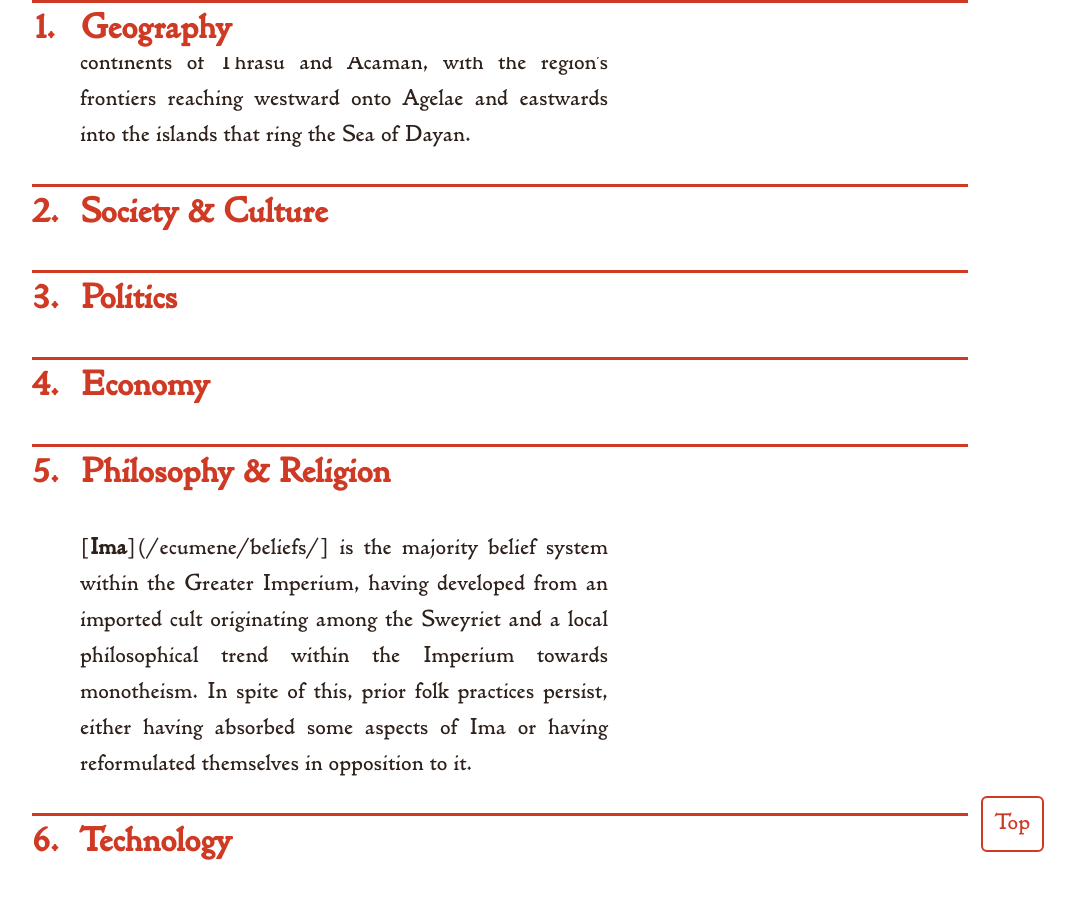
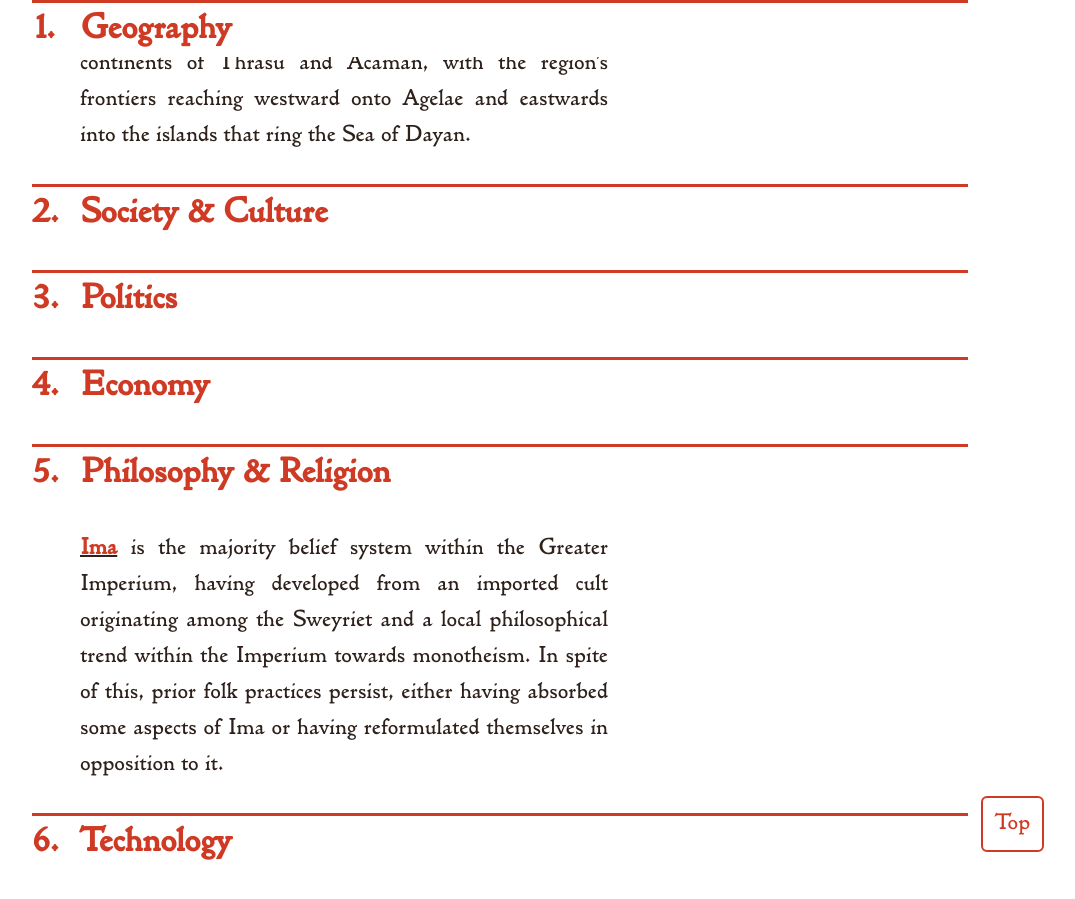
Before and after one commit to kmules1/kmules1.github.io, a Jekyll site: the page built from ecumene/greater-imperium.md, in a window 1280 px wide and 900 px high, scrolled down 2171 px. Shown: the whole window, without its empty margins (140-1215 px from the left). Built offline with Jekyll 4.4.1, drawn with Linux system fonts in a browser that asks for light colours.

Commit message:
kramdown typo

```diff
--- a/ecumene/greater-imperium.md
+++ b/ecumene/greater-imperium.md
@@ -27,6 +27,6 @@ The Greater Imperium is situated primarily on the continents of Thrasu and Acama
 
 ## Philosophy & Religion
 
-[**Ima**](/ecumene/beliefs/] is the majority belief system within the Greater Imperium, having developed from an imported cult originating among the Sweyriet and a local philosophical trend within the Imperium towards monotheism. In spite of this, prior folk practices persist, either having absorbed some aspects of Ima or having reformulated themselves in opposition to it.
+**[Ima](/ecumene/beliefs/)** is the majority belief system within the Greater Imperium, having developed from an imported cult originating among the Sweyriet and a local philosophical trend within the Imperium towards monotheism. In spite of this, prior folk practices persist, either having absorbed some aspects of Ima or having reformulated themselves in opposition to it.
 
 ## Technology
```
